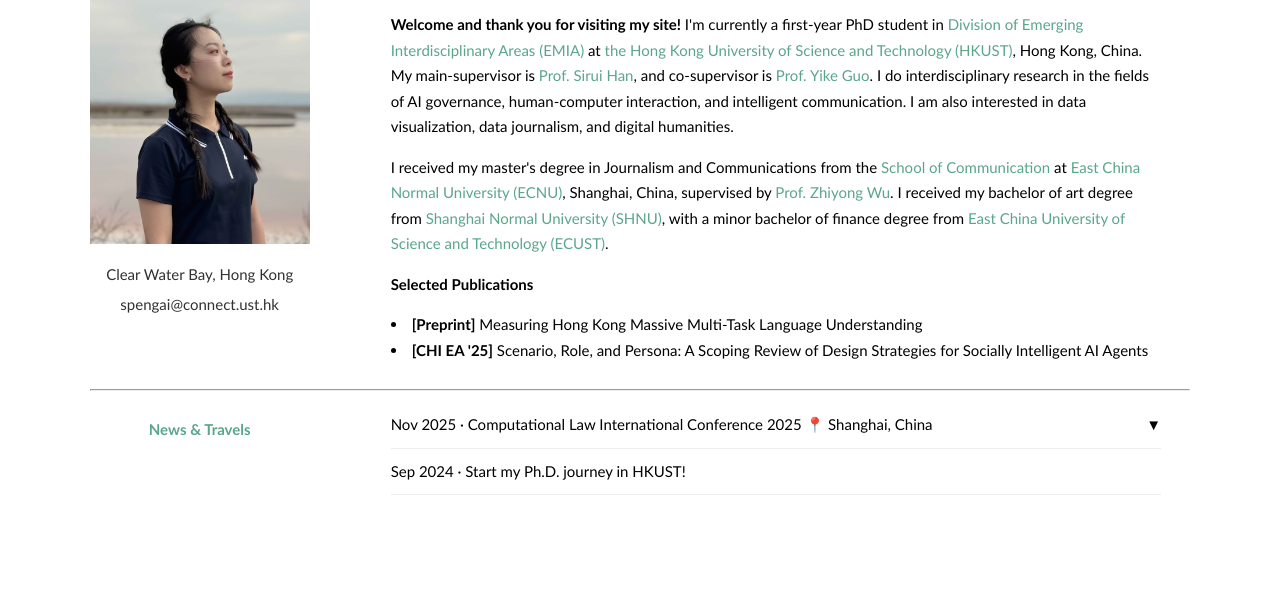
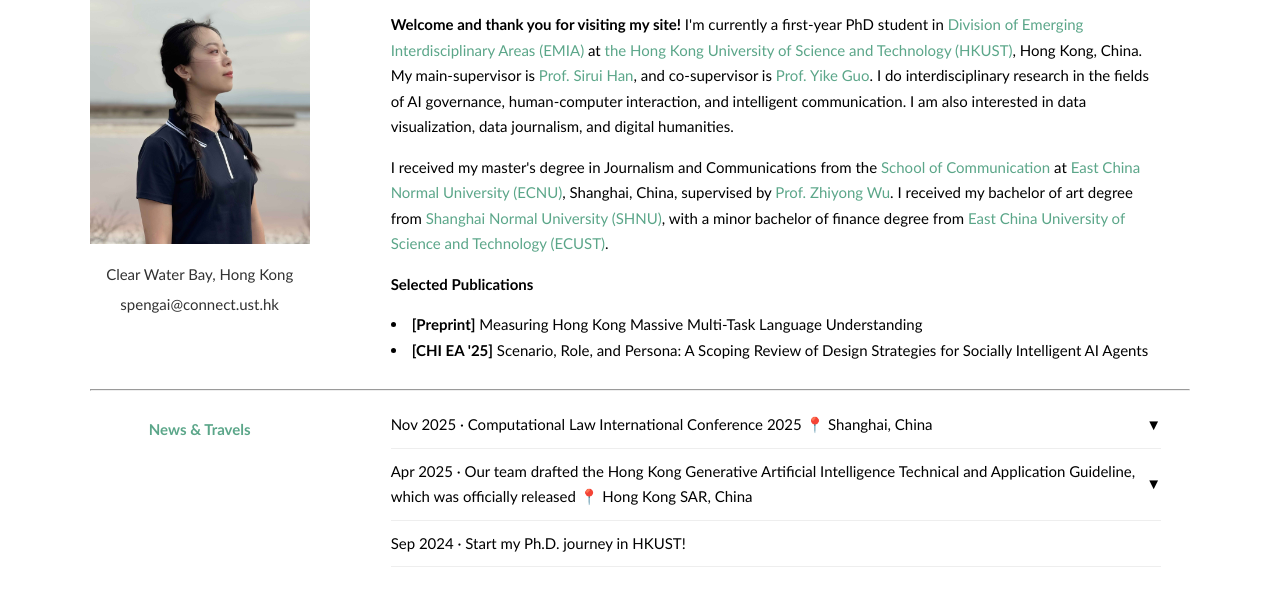
Before and after one commit to rain-siyu/rain-siyu.github.io, a plain HTML site: page index.html in a window 1280 px wide. Shown: the part 172-778 px from the top of the page. Drawn offline with nearby package versions, Linux system fonts and the light colour scheme; a web font is replaced by a local one.

Commit message:
update profile

```diff
--- a/index.html
+++ b/index.html
@@ -73,6 +73,22 @@
                         <figure class="news-image-container">
                             <img src="images/news/IMG_2698.JPG" alt="Presentation at Computational Law International Conference 2025">
                             <figcaption>I gave the presentation on Computational Law International Conference 2025.</figcaption>
+                        </figure>
+                    </div>
+                </div>
+
+                <div class="news-item">
+                    <div class="news-title" onclick="toggleNews(this)">
+                        <span>Apr 2025 · Our team drafted the Hong Kong Generative Artificial Intelligence Technical and Application Guideline, which was officially released 📍 Hong Kong SAR, China</span>
+                        <span class="arrow">▼</span>
+                    </div>
+                    <div class="news-content">
+                        <p><em>The Hong Kong Generative Artificial Intelligence Technical and Application Guideline</em> was officially released on 15 April 2025 by Digital Policy Office (DPO). Our team drafted the policy, a cutting-edge and comprehensive policy to support shareholders in Hong Kong AI field to develop and apply generative AI in responsible and safe way, under the commission of DPO. </p>
+                        <figure class="news-image-container">
+                            <a href="https://www.info.gov.hk/gia/general/202504/15/P2025041500226.htm" target="_blank">
+                                <img src="images/news/HK Guidance.png" alt="The Hong Kong Generative Artificial Intelligence Technical and Application Guideline">
+                            </a>
+                            <figcaption>The Hong Kong Generative Artificial Intelligence Technical and Application Guideline</figcaption>
                         </figure>
                     </div>
                 </div>
```
Also changed, not shown: images/news/HK Guidance.png (added).
